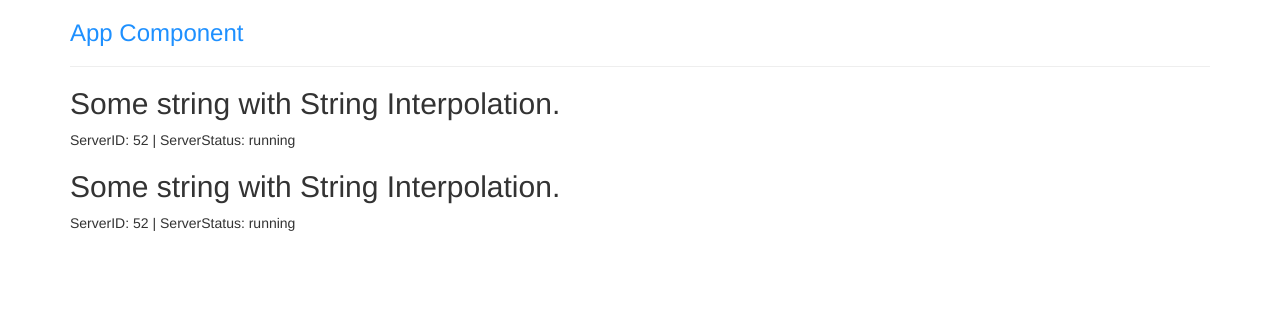
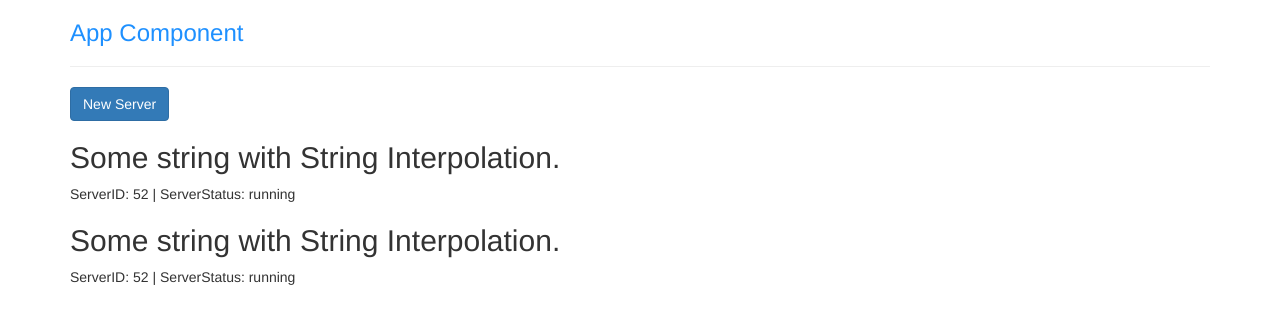
Before and after one commit to DaniiNyan/angular, an Angular app in the folder first-app/: page / in a window 1280 px wide. Shown: the top 324 px of the page. Built offline with nearby package versions, Linux system fonts and the light colour scheme.

Commit message:
Add New Server button with dynamic disabled property

```diff
--- a/first-app/src/app/server/server.component.html
+++ b/first-app/src/app/server/server.component.html
@@ -1,3 +1,2 @@
 <h2>Some {{ "string" }} with String Interpolation.</h2>
-
 <p>ServerID: {{ serverId }} | ServerStatus: {{ getServerStatus() }}</p>
--- a/first-app/src/app/servers/servers.component.html
+++ b/first-app/src/app/servers/servers.component.html
@@ -1,2 +1,5 @@
+<button class='btn btn-primary' [disabled]="!allowNewServer">
+  New Server
+</button>
 <app-server></app-server>
 <app-server></app-server>
--- a/first-app/src/app/servers/servers.component.ts
+++ b/first-app/src/app/servers/servers.component.ts
@@ -6,8 +6,13 @@ import { Component, OnInit } from '@angular/core';
   styleUrls: ['./servers.component.css']
 })
 export class ServersComponent implements OnInit {
+  allowNewServer = false;
 
-  constructor() { }
+  constructor() {
+    setTimeout(() => {
+      this.allowNewServer = true;
+    }, 2000);
+   }
 
   ngOnInit() {
   }
```
